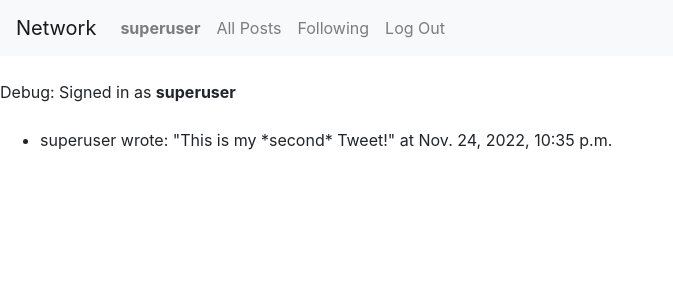
After one commit to Ross-Coron/network, a Django app: page /profile in a window 1280 px wide. The commit adds this page. Shown: the top 300 px of the page, without its empty margins (0-673 px from the left). Run offline with Django 3.2, Linux system fonts and the light colour scheme; a user stored in the database is signed in; data comes from the database, SQL or seed files in the repository; some libraries are stand-ins or nearby versions.

Commit message:
Refactor

```diff
--- a/network/templates/network/layout.html
+++ b/network/templates/network/layout.html
@@ -17,7 +17,7 @@
                 <!-- Display NavBar options based on signed in status -->
                 {% if user.is_authenticated %}
                     <li class="nav-item">
-                        <a class="nav-link" href="#"><strong>{{ user.username }}</strong></a>
+                        <a class="nav-link" href="{% url 'profile' %}"><strong>{{ user.username }}</strong></a>
                     </li>
                 {% endif %}
                 <li class="nav-item">
--- /dev/null
+++ b/network/templates/network/profile.html
@@ -0,0 +1,17 @@
+{% extends "network/layout.html" %}
+
+{% block body %}
+
+<br>
+Debug: Signed in as <strong>{{ user.username }}</strong>
+<br>
+<br>
+
+
+{% for tweet in tweets %}
+<ul>
+     <li>{{tweet.author}} wrote: "{{tweet.tweetText}}" at {{tweet.posted}} </li>
+</ul>
+{% endfor %}
+
+{% endblock %}
--- a/network/views.py
+++ b/network/views.py
@@ -12,7 +12,7 @@ def index(request):
     return render(request, "network/index.html")
 
 
-# TEMP - Write Tweets and view previous posts
+# Write Tweet
 def tweet(request):
 
     if request.method == "POST":
@@ -28,21 +28,7 @@ def tweet(request):
         return render(request, "network/tweet.html")
 
 
-
-# TEMP
-def allPosts(request):
-
-    # Filter tweets by user
-    tweets = Tweet.objects.filter(author=request.user)
-
-    # Debug print
-    print(tweets)
-
-    return render(request, "network/allPosts.html", {
-        "tweets": tweets
-        })
-
-
+# View all Tweets
 def allPosts(request):
 
     tweets = Tweet.objects.all()
@@ -53,8 +39,20 @@ def allPosts(request):
     })
 
 
+# View user profile and their Tweets
+def profile(request):
+
+    tweets = Tweet.objects.filter(author=request.user)
+    print(tweets)
+
+    return render(request, "network/profile.html", {
+        "tweets": tweets
+    })
 
 
+
+
+# Log in, out, register
 
 def login_view(request):
     if request.method == "POST":
@@ -75,14 +73,9 @@ def login_view(request):
     else:
         return render(request, "network/login.html")
 
-
 def logout_view(request):
     logout(request)
     return HttpResponseRedirect(reverse("index"))
-
-
-
-
 
 def register(request):
     if request.method == "POST":
```
